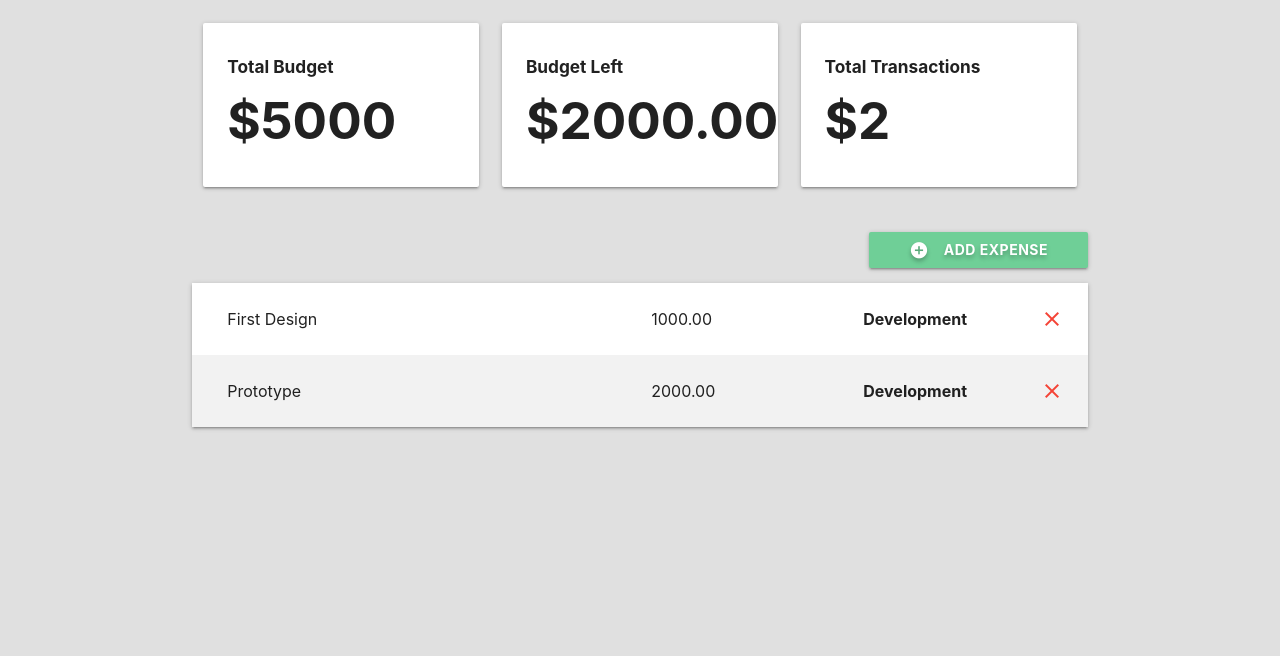
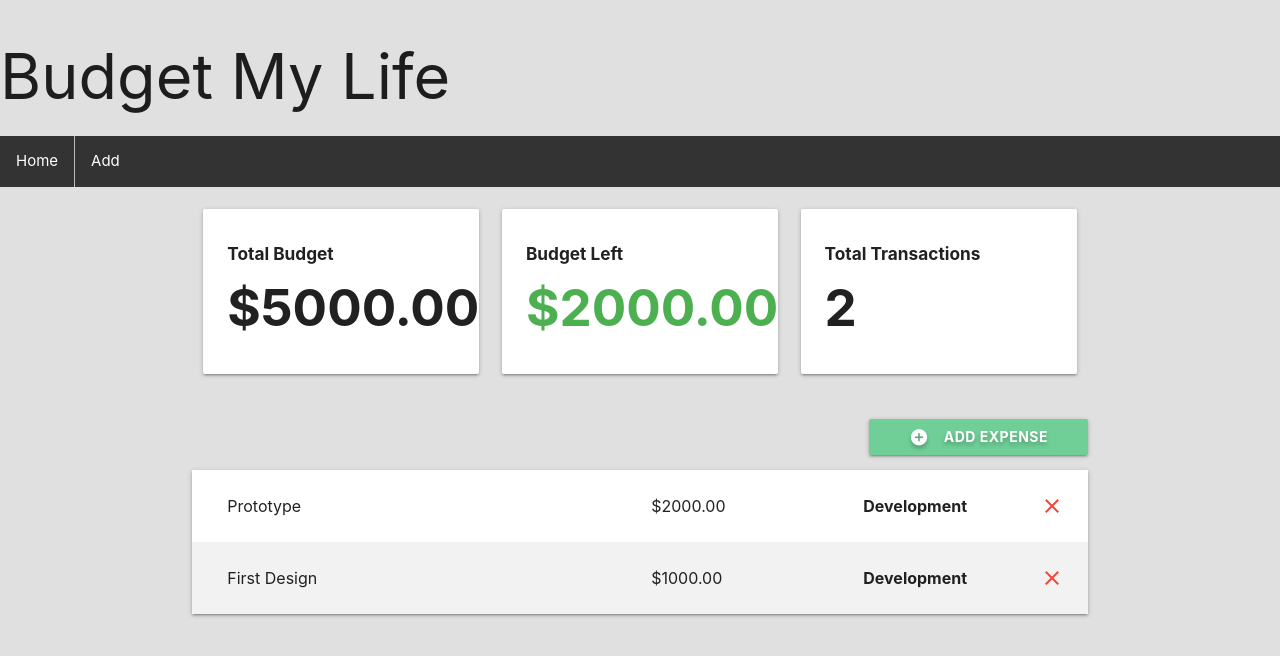
Before and after one commit to Le6790/Budget, a Django app: a page that uses budgetProject/budget/templates/budget/base.html in a window 1280 px wide. Shown: the top 656 px of the page. Run offline with Django 3.2, Linux system fonts and the light colour scheme; data comes from the database, SQL or seed files in the repository; both versions use the stored data as it was after the commit.

Commit message:
Cleaned up code, added a nav bar to base, Fixed some variable fields of the model.

```diff
--- a/budgetProject/budget/forms.py
+++ b/budgetProject/budget/forms.py
@@ -2,5 +2,5 @@ from django import forms
 
 class ExpenseForm(forms.Form):
     title = forms.CharField()
-    amount = forms.IntegerField()
+    amount = forms.DecimalField()
     category = forms.CharField()
--- a/budgetProject/budget/models.py
+++ b/budgetProject/budget/models.py
@@ -1,32 +1,43 @@
 from django.db import models
 from django.utils.text import slugify
-# Create your models here.
+
 
 class Project(models.Model):
     name = models.CharField(max_length=100)
     slug = models.SlugField(max_length=100, unique=True, blank=True)
-    budget = models.IntegerField()
+    budget = models.DecimalField(decimal_places=2, max_digits=100000)
 
     def save(self, *args, **kwargs):
         self.slug = slugify(self.name)
         super(Project, self).save(*args, **kwargs)
 
+    @property
     def budget_left(self):
-        expense_list = Expense.objects.filter(project = self)
+        expense_list = Expense.objects.filter(project=self)
         total_expense_amount = 0
         for expense in expense_list:
             total_expense_amount += expense.amount
+
         return self.budget - total_expense_amount
+
+    @property
     def total_transactions(self):
-        expense_list = Expense.objects.filter(project = self)
+        expense_list = Expense.objects.filter(project=self)
         return len(expense_list)
+
+    def __str__(self):
+        return self.title
 
 class Category(models.Model):
     project = models.ForeignKey(Project, on_delete=models.CASCADE)
-    name = models.CharField(max_length = 50)
+    name = models.CharField(max_length=50)
+
 
 class Expense(models.Model):
-    project = models.ForeignKey(Project, on_delete=models.CASCADE, related_name ='expenses')
+    project = models.ForeignKey(Project, on_delete=models.CASCADE, related_name='expenses')
     title = models.CharField(max_length=100)
     amount = models.DecimalField(max_digits=8, decimal_places=2)
     category = models.ForeignKey(Category, on_delete=models.CASCADE)
+
+    class Meta:
+        ordering = ('-amount',)
--- a/budgetProject/budget/static/css/styles.css
+++ b/budgetProject/budget/static/css/styles.css
@@ -3,74 +3,105 @@
 /* General */
 html {
   font-family: 'Montserrat';
-  background: #E0E0E0;
-
+  background-color: #E0E0E0;
 }
-
-.bold{
+h1, h6 {
+  font-weight: bold;
+}
+.bold {
   font-weight: bold;
 }
 .row {
-  margin:0!important;
+  margin: 0!important;
 }
-/* project List (no projects) */
 
+/* base html  */
+ul.ulCustom{
+    list-style-type: none;
+    margin: 0;
+    padding: 0;
+    overflow: hidden;
+    background-color: #333;
+}
+
+li.liCustom1 {
+    float: left;
+    border-right:1px solid #bbb;
+}
+
+li:last-child {
+    border-right: none;
+}
+
+li.liCustom2 a {
+    display: block;
+    color: white;
+    text-align: center;
+    padding: 14px 16px;
+    text-decoration: none;
+}
+
+li a:hover:not(.active) {
+    background-color: #111;
+}
+
+.active {
+    background-color: #4CAF50;
+}
+
+
+
+
+
+/* project list (no projects) */
 .noproject-wrapper {
   margin-top: 250px;
   padding: 80px 0px;
-  border: 6px solid #9E9E9E;
+  border: 6px solid #9e9e9e;
   border-style: dashed;
 }
-
 .noproject-wrapper h3 {
   padding: 10px;
   margin-bottom: 50px;
 }
 
-/*project add view*/
+/* project add view */
 form ul li.category {
   display: inline-block;
   background-color: white;
-  padding:5px 10px;
+  padding: 5px 10px;
   margin-right: 5px;
 }
 
-
-/*project detail statistics*/
-.section-stats h1{
+/* project detail statistics */
+.section-stats h1 {
   font-size: 4vw;
   margin: 15px 0px;
-
 }
-
 @media(max-width: 992px){
   .section-stats h1 {
-    font-size: calc(16px +6vw);
+    font-size: calc(16px + 6vw);
   }
 }
 
-
-
-
 /* project detail expenses */
-
 .section-expenses button {
   padding: 0px 40px;
   font-weight: bold;
-  text-shadow: 0px 3px 4px rgba(0,0,0,.25);
+  text-shadow: 0px 3px 4px rgba(0, 0, 0, .25);
   background-color: #6FCF97;
 }
-
 .section-expenses .expense {
   font-size: 16px;
   border-radius: 0;
   margin: 0;
 }
-
 .section-expenses .expense .category {
   font-size: 13px;
 }
-
-.section-expenses li:nth-child(even) .expense{
-  background-color:#F2F2F2
+.section-expenses li:nth-child(even) .expense {
+  background-color: #F2F2F2;
 }
+.section-expenses .close-icon:hover {
+  cursor: pointer;
+}
--- a/budgetProject/budget/templates/budget/base.html
+++ b/budgetProject/budget/templates/budget/base.html
@@ -6,23 +6,19 @@
   <meta name="viewport" content="width=device-width, initial-scale=1.0">
   <meta http-equiv="X-UA-Compatible" content="ie=edge">
   <title>Document</title>
-  <!--Import Google Icon Font-->
   <link href="https://fonts.googleapis.com/icon?family=Material+Icons" rel="stylesheet">
-  <link rel="stylesheet" href="{%static 'css/styles.css' %}">
-  <!-- Compiled and minified CSS -->
-   <link rel="stylesheet" href="https://cdnjs.cloudflare.com/ajax/libs/materialize/1.0.0-rc.2/css/materialize.min.css">
-   <!-- Compiled and minified JavaScript -->
-   <script src="https://cdnjs.cloudflare.com/ajax/libs/materialize/1.0.0-rc.2/js/materialize.min.js"></script>
-
-
+  <link rel="stylesheet" href="{% static 'css/styles.css' %}">
+  <link rel="stylesheet" href="https://cdnjs.cloudflare.com/ajax/libs/materialize/1.0.0-beta/css/materialize.min.css">
+  <script src="https://cdnjs.cloudflare.com/ajax/libs/materialize/1.0.0-beta/js/materialize.min.js"></script>
 </head>
 <body>
-
-
+  <h1>Budget My Life</h1>
+  <ul class= "ulCustom">
+    <li class="liCustom1 liCustom2"><a  href="{% url 'list' %}">Home</a></li>
+    <li class="liCustom1 liCustom2"><a href="{% url 'add' %}">Add</a></li>
+  </ul>
   {% block content %}
 
-
   {% endblock %}
-
 </body>
 </html>
--- a/budgetProject/budget/templates/budget/project-detail.html
+++ b/budgetProject/budget/templates/budget/project-detail.html
@@ -5,30 +5,40 @@
 
   <section class="section section-stats">
     <div class="row">
-
-      <div class="col s12 m6 l4">
+      <!-- Total Budget Card -->
+      <div class="col s12 m12 l4">
         <div class="card-panel">
           <h6 class="bold">Total Budget</h6>
           <h1 class="bold">${{ project.budget }}</h1>
         </div>
       </div>
 
-      <div class="col s12 m6 l4 ">
+      <!-- Total Budget Left Card -->
+      <div class="col s12 m6 l4">
         <div class="card-panel">
           <h6 class="bold">Budget Left</h6>
-          <h1 class="bold">${{project.budget_left}}</h1>
+          {% if project.budget_left > 0 %}
+            <h1 class="bold green-text">${{ project.budget_left }}</h1>
+          {% elif project.budget_left == 0 %}
+            <h1 class="bold orange-text">${{ project.budget_left }}</h1>
+          {% else %}
+            <h1 class="bold red-text">${{ project.budget_left }}</h1>
+          {% endif %}
         </div>
       </div>
 
-      <div class="col s12 m6 l4 ">
+      <!-- Total Transactions Card -->
+      <div class="col s12 m6 l4">
         <div class="card-panel">
           <h6 class="bold">Total Transactions</h6>
-          <h1 class="bold">${{project.total_transactions}}</h1>
+          <h1 class="bold">{{ project.total_transactions }}</h1>
         </div>
       </div>
 
     </div>
   </section>
+
+  <!-- Expenses section -->
   <section class="section section-expenses">
     <div class="row">
       <button class="btn waves-effect right modal-trigger" href="#expenseModal">
@@ -36,11 +46,10 @@
         Add Expense
       </button>
     </div>
+
     <ul class="z-depth-1">
 
-
-      {%for expense in expense_list%}
-
+      {% for expense in expense_list %}
       <li>
         <div class="card-panel z-depth-0 expense">
           <div class="row">
@@ -50,37 +59,33 @@
             </div>
 
             <div class="col l3">
-            <span class="title">{{ expense.amount }}</span>
+              <span class="title">${{ expense.amount }}</span>
             </div>
 
-          <div class="col l1">
+            <div class="col 1">
               <span class="title bold">{{ expense.category.name }}</span>
             </div>
 
-          <a onclick="deleteExpense(this)" data-id = "{{ expense.id }}">
+            <a class="close-icon" onclick="deleteExpense(this)" data-id="{{ expense.id }}">
               <i class="material-icons red-text right">close</i>
             </a>
+
           </div>
         </div>
       </li>
-      {%endfor%}
-
+      {% endfor %}
 
     </ul>
-
-
   </section>
 
 </div>
 
-
-<div id="expenseModal" class = "modal">
-  <div class="modal-condent">
-    <h4>Add expense</h4>
+<div id="expenseModal" class="modal">
+  <div class="modal-content">
+    <h4>Add Expense</h4>
 
     <form method="POST">
       {% csrf_token %}
-
       <label for="title">Title</label>
       <input name="title" id="title">
 
@@ -94,8 +99,8 @@
       </select>
 
       <button type="submit" class="btn">Add</button>
+    </form>
 
-    </form>
   </div>
 </div>
 
@@ -106,21 +111,23 @@
 var elem = document.querySelector('select')
 var instance = M.FormSelect.init(elem)
 
+
 function deleteExpense(e){
+
   let id = e.dataset.id
   e.closest('li').remove()
+
   fetch('', {
-      method:'DELETE',
+    method: 'DELETE',
     headers: {
-        'X-CSRFToken': '{{csrf_token}}'
+      'X-CSRFToken': '{{ csrf_token }}'
     },
     body: JSON.stringify({
-        'id':id
+      'id': id
     }),
     credentials: 'same-origin',
   })
 }
 </script>
 
-
 {% endblock %}
--- a/budgetProject/budget/urls.py
+++ b/budgetProject/budget/urls.py
@@ -13,12 +13,13 @@ Including another URLconf
     1. Import the include() function: from django.urls import include, path
     2. Add a URL to urlpatterns:  path('blog/', include('blog.urls'))
 """
+
 from django.contrib import admin
-from django.urls import path
+from django.urls import path, re_path
 from . import views
 
 urlpatterns = [
-    path('', views.project_list, name='list'),
-    path('add', views.ProjectCreateView.as_view(), name='add'),
-    path('<slug:project_slug>', views.project_detail, name ='detail')
+    re_path(r'^$', views.project_list, name='list'),
+    re_path(r'^add$', views.ProjectCreateView.as_view(), name='add'),
+    path('<slug:project_slug>', views.project_detail, name='detail')
 ]
--- a/budgetProject/budget/views.py
+++ b/budgetProject/budget/views.py
@@ -5,42 +5,43 @@ from django.views.generic import CreateView
 from django.utils.text import slugify
 from .forms import ExpenseForm
 import json
-# Create your views here.
 
+#returns the project-list.html
 def project_list(request):
-    return render(request,'budget/project-list.html')
-
+    project_list = Project.objects.all()
+    return render(request, 'budget/project-list.html', {'project_list': project_list})
+#returns the project-detail.html
 def project_detail(request, project_slug):
-    #fetching the correct project
-    project = get_object_or_404(Project, slug = project_slug)
+    project = get_object_or_404(Project, slug=project_slug)
 
     if request.method == 'GET':
         category_list = Category.objects.filter(project=project)
-        return render(request,'budget/project-detail.html', {'project': project, 'expense_list':project.expenses.all(), 'category_list' : category_list})
+        return render(request, 'budget/project-detail.html', {'project': project, 'expense_list': project.expenses.all(), 'category_list': category_list})
 
     elif request.method == 'POST':
-        #process the form
+        # process the form
         form = ExpenseForm(request.POST)
         if form.is_valid():
             title = form.cleaned_data['title']
             amount = form.cleaned_data['amount']
             category_name = form.cleaned_data['category']
 
-            category = get_object_or_404(Category, project=project, name = category_name)
+            category = get_object_or_404(Category, project=project, name=category_name)
 
             Expense.objects.create(
-                project = project,
-                title = title,
-                amount = amount,
+                project=project,
+                title=title,
+                amount=amount,
                 category=category
             ).save()
 
     elif request.method == 'DELETE':
-        id = json.loads(request.body.decode('utf-8'))['id']
-        expense = get_object_or_404(Expense, id=id)
+        id = json.loads(request.body.decode("utf-8"))['id']
+        expense = Expense.objects.get(id=id)
         expense.delete()
 
         return HttpResponse('')
+
     return HttpResponseRedirect(project_slug)
 
 
@@ -49,7 +50,6 @@ class ProjectCreateView(CreateView):
     template_name = 'budget/add-project.html'
     fields = ('name', 'budget')
 
-
     def form_valid(self, form):
         self.object = form.save(commit=False)
         self.object.save()
@@ -57,8 +57,8 @@ class ProjectCreateView(CreateView):
         categories = self.request.POST['categoriesString'].split(',')
         for category in categories:
             Category.objects.create(
-                project= Project.objects.get(id=self.object.id),
-                name = category
+                project=Project.objects.get(id=self.object.id),
+                name=category
             ).save()
 
         return HttpResponseRedirect(self.get_success_url())
```
Also changed, not shown: budgetProject/budget/static/js/script.js (added, +49 -0 lines), budgetProject/budget/templates/budget/add-project.html (+8 -9 lines), budgetProject/budget/templates/budget/project-list.html (+22 -8 lines), budgetProject/db.sqlite3. Lines whose indentation alone changed are shown as unchanged.
